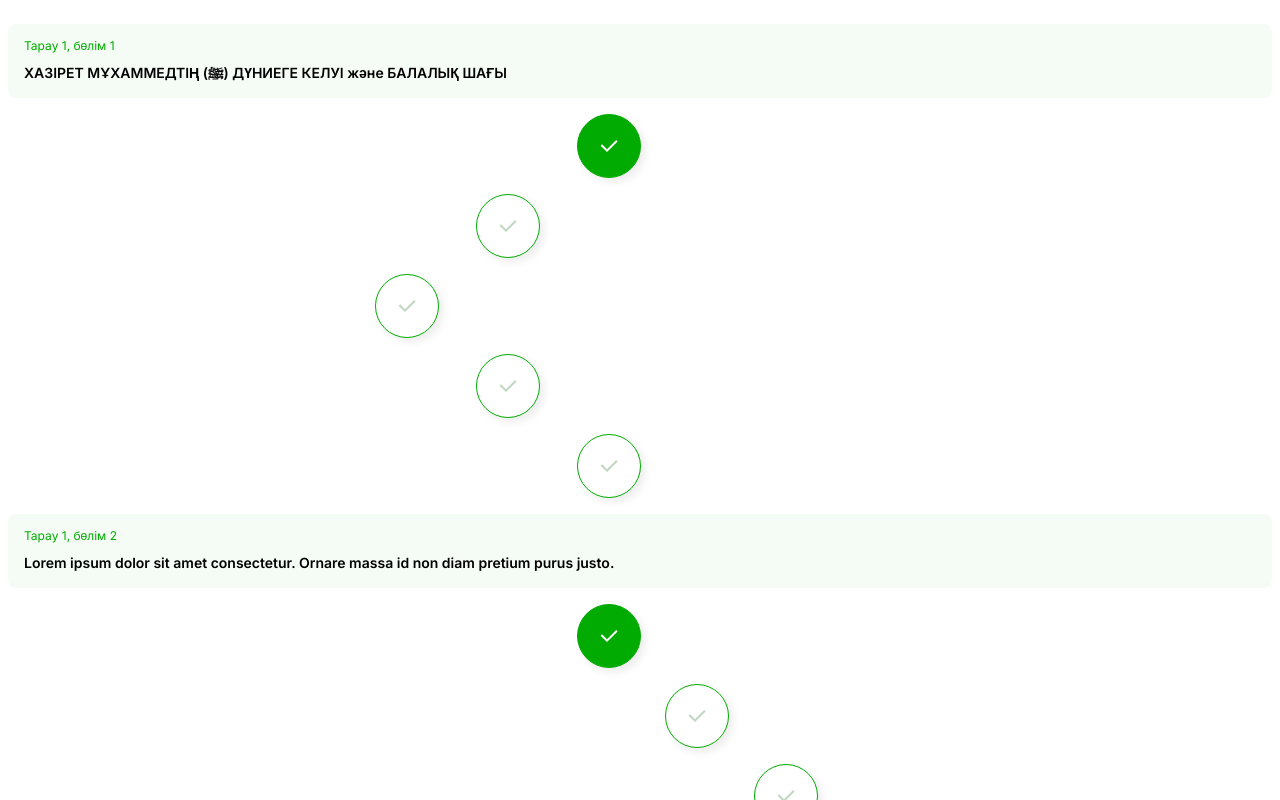
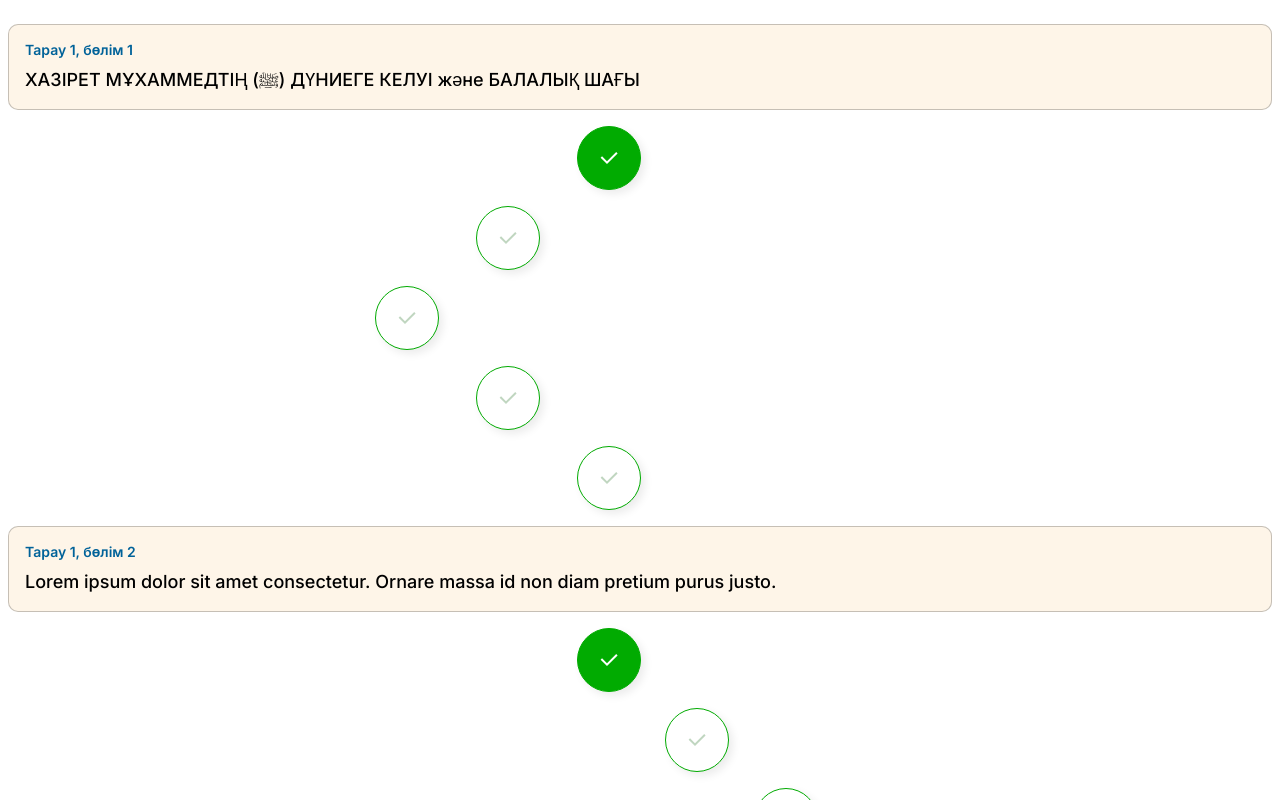
Before and after one commit to Mykty-Ayan/seerah-frontend, a React (Vite) app: page / in a window 1280 px wide. Shown: the top 800 px of the page. Built offline with nearby package versions, Linux system fonts and the light colour scheme.

Commit message:
feat: change ChapterDescription style

```diff
--- a/src/components/ChapterDescription/index.css
+++ b/src/components/ChapterDescription/index.css
@@ -1,29 +1,30 @@
 .chapter-description {
-  background-color: #F5FCF5;
-  border-radius: 8px;
+  background-color: #FEF5E8;
+  border-radius: 10px;
   box-sizing: border-box;
   padding: 16px;
+  border: 1px solid rgba(30, 30, 30, 0.25);
   display: flex;
   flex-direction: column;
-  row-gap: 12px;
+  row-gap: 8px;
 }
 
 .chapter-description__header {
   margin: 0;
   padding: 0;
   font-family: 'Inter', Arial, Helvetica, sans-serif;
-  font-weight: 400;
-  font-size: 12px;
-  line-height: 12px;
-  color: #01AB01;
+  font-weight: 600;
+  font-size: 14px;
+  line-height: 18px;
+  color: #006299;
 }
 
 .chapter-description__description {
   margin: 0;
   padding: 0;
   font-family: 'Inter', Arial, Helvetica, sans-serif;
-  font-weight: 600;
-  font-size: 14px;
-  line-height: 18px;
+  font-weight: 500;
+  font-size: 18px;
+  line-height: 26px;
   color: #000000;
 }
```
